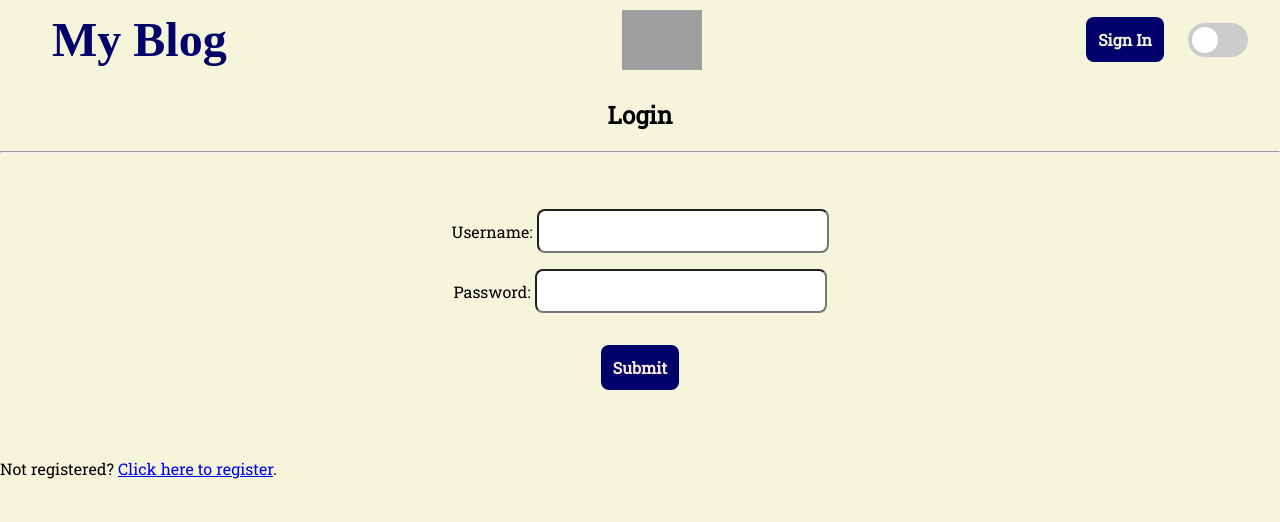
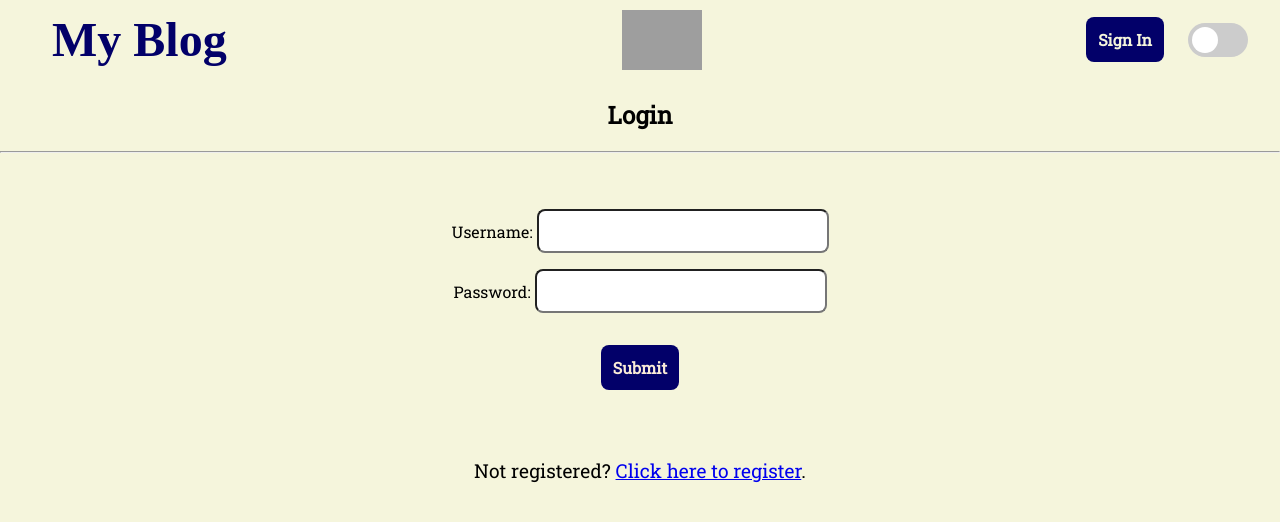
Before and after one commit to salman-ar-sar/my-blog, a React (Create React App) app: page /login in a window 1280 px wide. Shown: the top 522 px of the page. Built offline with nearby package versions, Linux system fonts and the light colour scheme; grey boxes are pictures that could not be loaded; a web font is replaced by a local one.

Commit message:
Add styling

```diff
--- a/src/pages/Login.scss
+++ b/src/pages/Login.scss
@@ -35,3 +35,8 @@
     text-align: center;
   }
 }
+
+.centerDiv {
+  text-align: center;
+  font-size: larger;
+}
```
